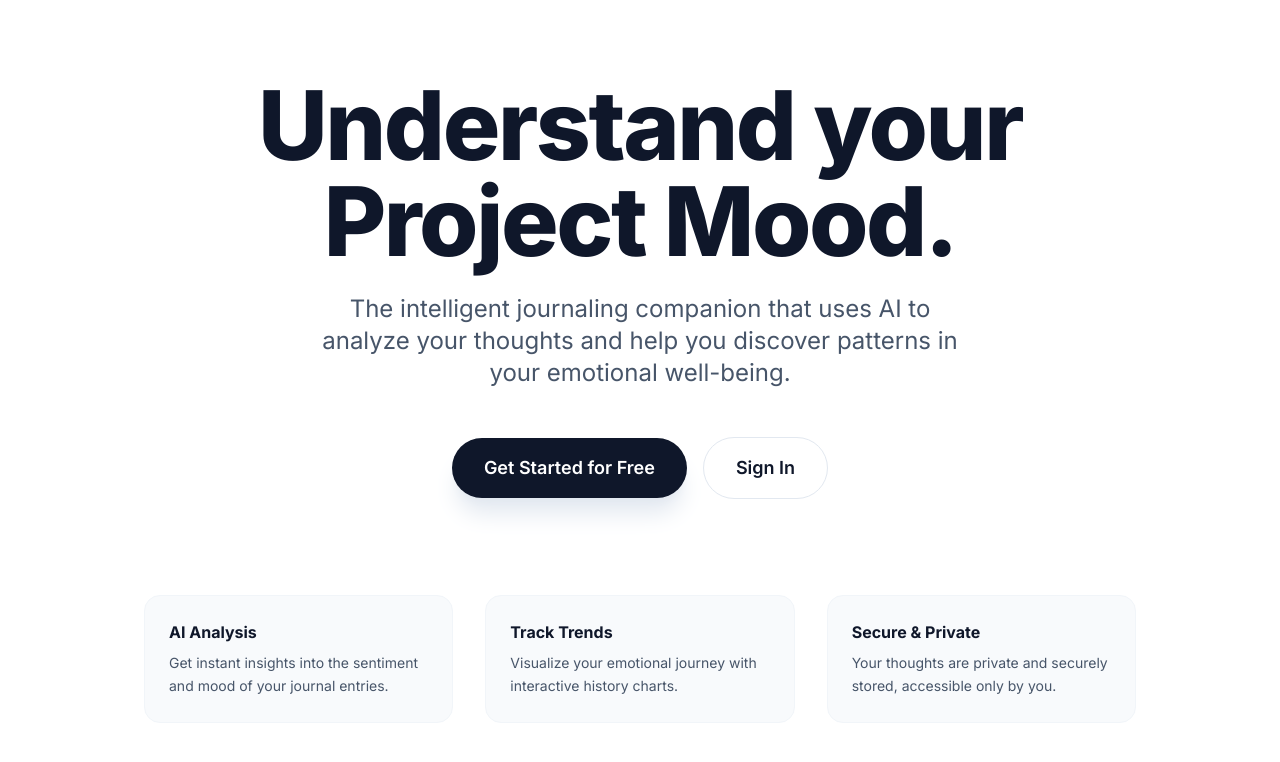
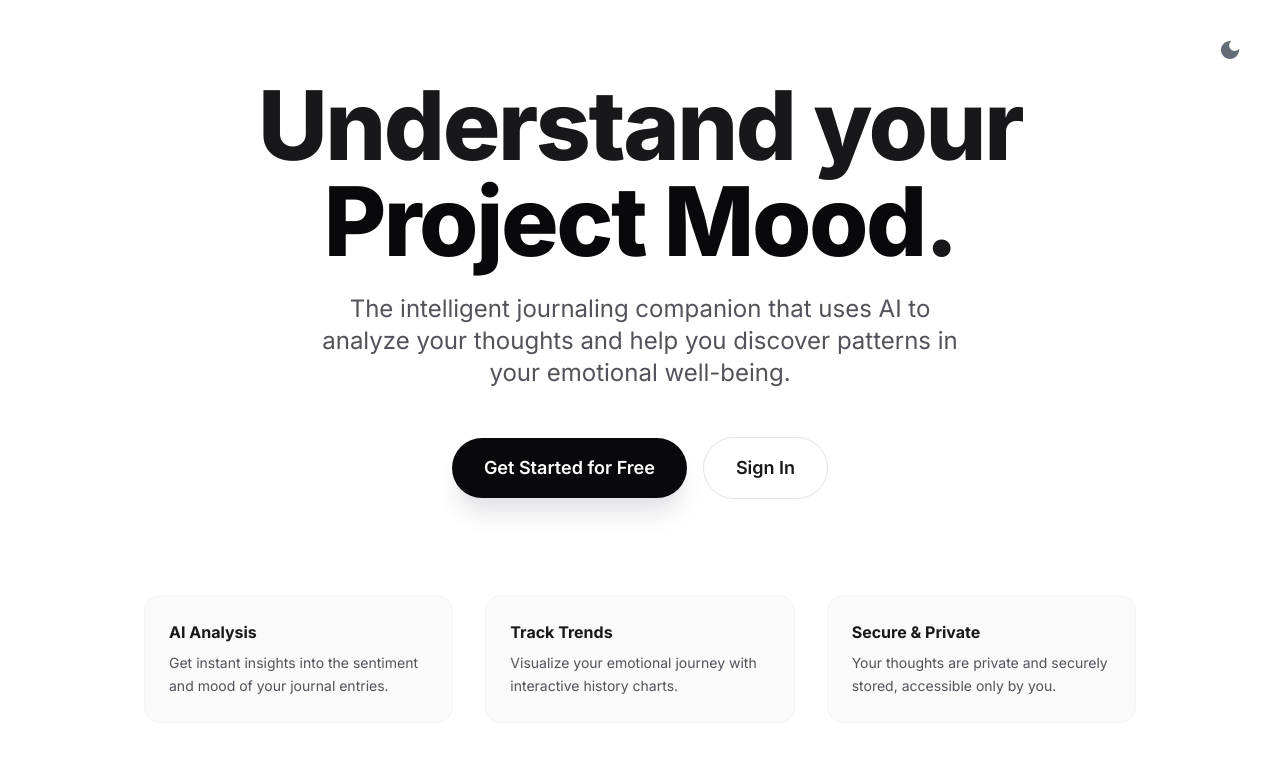
Before and after one commit to rabihak/ProjectMood, a Next.js app: page / in a window 1280 px wide. Shown: the top 762 px of the page. Built offline with nearby package versions, Linux system fonts and the light colour scheme; no server answers.

Commit message:
Implement theme toggle functionality and enhance UI with dark mode support across components

```diff
--- a/app/(dashboard)/layout.tsx
+++ b/app/(dashboard)/layout.tsx
@@ -4,9 +4,9 @@ import { Box } from '@mui/joy'
 function DashBoardLayout({ children } : any) {
 
   return (
-    <Box sx={{ minHeight: '100vh', display: 'flex', flexDirection: 'column' }}>
+    <Box sx={{ minHeight: '100vh', display: 'flex', flexDirection: 'column', bgcolor: 'background.body' }}>
       <Header />
-      <Box component="main" sx={{ flex: 1, position: 'relative' }}>
+      <Box component="main" sx={{ flex: 1, position: 'relative', bgcolor: 'background.body' }}>
         {children}
       </Box>
     </Box>
--- a/app/layout.tsx
+++ b/app/layout.tsx
@@ -23,7 +23,7 @@ export default function RootLayout({
   return (
     <ClerkProvider>
       <html lang="en">
-        <body className={`${inter.variable} ${inter.className}`}>
+        <body className={`${inter.variable} ${inter.className} bg-white dark:bg-zinc-950 transition-colors duration-300`}>
           <ThemeRegistry>
             {children}
             <SpeedInsights />
--- a/app/page.tsx
+++ b/app/page.tsx
@@ -1,6 +1,8 @@
 import Link from "next/link";
 import { auth } from '@clerk/nextjs/server';
 import { redirect } from "next/navigation";
+
+import ThemeToggle from "@/components/ThemeToggle";
 
 export default async function Home() {
   const { userId }: { userId: string | null } = await auth();
@@ -10,13 +12,16 @@ export default async function Home() {
   }
 
   return (
-    <div className="min-h-screen bg-white flex flex-col items-center justify-center p-4 sm:p-8" >
+    <div className="min-h-screen bg-white dark:bg-zinc-950 flex flex-col items-center justify-center p-4 sm:p-8 transition-colors duration-300" >
+      <div className="absolute top-8 right-8">
+        <ThemeToggle />
+      </div>
       <div className="max-w-5xl mx-auto text-center space-y-8 sm:space-y-12">
         <div className="space-y-4 sm:space-y-6">
-          <h1 className="text-4xl xs:text-5xl sm:text-7xl lg:text-8xl font-extrabold tracking-tight text-slate-900 leading-tight">
+          <h1 className="text-4xl xs:text-5xl sm:text-7xl lg:text-8xl font-extrabold tracking-tight text-zinc-900 dark:text-zinc-50 leading-tight">
             Understand your <span className="text-primary">Project Mood</span>.
           </h1>
-          <p className="text-lg sm:text-xl lg:text-2xl text-slate-600 max-w-2xl mx-auto leading-relaxed px-4">
+          <p className="text-lg sm:text-xl lg:text-2xl text-zinc-600 dark:text-zinc-400 max-w-2xl mx-auto leading-relaxed px-4">
             The intelligent journaling companion that uses AI to analyze your thoughts
             and help you discover patterns in your emotional well-being.
           </p>
@@ -24,29 +29,29 @@ export default async function Home() {
 
         <div className="flex flex-col sm:flex-row gap-4 justify-center items-center px-4">
           <Link href="/new-user" className="w-full sm:w-auto">
-            <button className="w-full sm:w-auto bg-primary text-white px-8 py-4 rounded-full text-lg font-semibold hover:opacity-90 transition-all shadow-xl shadow-slate-200">
+            <button className="w-full sm:w-auto bg-primary text-white dark:text-zinc-950 px-8 py-4 rounded-full text-lg font-semibold hover:opacity-90 transition-all shadow-xl shadow-zinc-200 dark:shadow-none">
               Get Started for Free
             </button>
           </Link>
           <Link href="/sign-in" className="w-full sm:w-auto">
-            <button className="w-full sm:w-auto text-slate-900 px-8 py-4 rounded-full text-lg font-semibold hover:bg-slate-50 transition-all border border-slate-200">
+            <button className="w-full sm:w-auto text-zinc-900 dark:text-zinc-200 px-8 py-4 rounded-full text-lg font-semibold hover:bg-zinc-50 dark:hover:bg-zinc-800 transition-all border border-zinc-200 dark:border-zinc-800">
               Sign In
             </button>
           </Link>
         </div>
 
         <div className="pt-12 grid grid-cols-1 sm:grid-cols-3 gap-6 sm:gap-8 text-left px-4">
-          <div className="p-6 rounded-2xl bg-slate-50 border border-slate-100 transition-colors hover:border-primary/20">
-            <h3 className="font-bold text-slate-900 mb-2">AI Analysis</h3>
-            <p className="text-slate-600 text-sm leading-relaxed">Get instant insights into the sentiment and mood of your journal entries.</p>
+          <div className="p-6 rounded-2xl bg-zinc-50 dark:bg-zinc-900 border border-zinc-100 dark:border-zinc-800 transition-colors hover:border-primary/20">
+            <h3 className="font-bold text-zinc-900 dark:text-zinc-100 mb-2">AI Analysis</h3>
+            <p className="text-zinc-600 dark:text-zinc-400 text-sm leading-relaxed">Get instant insights into the sentiment and mood of your journal entries.</p>
           </div>
-          <div className="p-6 rounded-2xl bg-slate-50 border border-slate-100 transition-colors hover:border-primary/20">
-            <h3 className="font-bold text-slate-900 mb-2">Track Trends</h3>
-            <p className="text-slate-600 text-sm leading-relaxed">Visualize your emotional journey with interactive history charts.</p>
+          <div className="p-6 rounded-2xl bg-zinc-50 dark:bg-zinc-900 border border-zinc-100 dark:border-zinc-800 transition-colors hover:border-primary/20">
+            <h3 className="font-bold text-zinc-900 dark:text-zinc-100 mb-2">Track Trends</h3>
+            <p className="text-zinc-600 dark:text-zinc-400 text-sm leading-relaxed">Visualize your emotional journey with interactive history charts.</p>
           </div>
-          <div className="p-6 rounded-2xl bg-slate-50 border border-slate-100 transition-colors hover:border-primary/20">
-            <h3 className="font-bold text-slate-900 mb-2">Secure & Private</h3>
-            <p className="text-slate-600 text-sm leading-relaxed">Your thoughts are private and securely stored, accessible only by you.</p>
+          <div className="p-6 rounded-2xl bg-zinc-50 dark:bg-zinc-900 border border-zinc-100 dark:border-zinc-800 transition-colors hover:border-primary/20">
+            <h3 className="font-bold text-zinc-900 dark:text-zinc-100 mb-2">Secure & Private</h3>
+            <p className="text-zinc-600 dark:text-zinc-400 text-sm leading-relaxed">Your thoughts are private and securely stored, accessible only by you.</p>
           </div>
         </div>
       </div>
--- a/components/EntryCardContainer.tsx
+++ b/components/EntryCardContainer.tsx
@@ -41,7 +41,8 @@ const EntryCardContainer = ({ entries }: any) => {
                   display: 'flex',
                   alignItems: 'center',
                   justifyContent: 'center',
-                  bgcolor: 'rgba(255, 255, 255, 0.4)',
+                  bgcolor: 'background.surface',
+                  opacity: 0.5,
                   borderRadius: 'xl',
                   zIndex: 10,
                   backdropFilter: 'blur(2px)'
--- a/components/HistoryChart.tsx
+++ b/components/HistoryChart.tsx
@@ -23,7 +23,8 @@ const CustomTooltip = ({ payload, label, active }: any) => {
       <Card
         sx={{
           p: 2,
-          bgcolor: 'rgba(255, 255, 255, 0.95)',
+          bgcolor: 'background.surface',
+          opacity: 0.95,
           backdropFilter: 'blur(8px)',
           border: '1px solid',
           borderColor: 'divider',
--- a/components/NewEntryCard.tsx
+++ b/components/NewEntryCard.tsx
@@ -47,7 +47,7 @@ const NewEntryCard = () => {
             variant="plain"
             sx={{
               ml: 'auto',
-              color: 'white',
+              color: 'inherit',
               "--CircularProgress-size": "24px",
               "--CircularProgress-trackThickness": "3px",
               "--CircularProgress-progressThickness": "3px"
--- a/components/Question.tsx
+++ b/components/Question.tsx
@@ -63,7 +63,7 @@ const Question = () => {
             borderRadius: 'lg',
             bgcolor: 'primary.lightBg',
             border: '1px solid',
-            borderColor: 'primary.solidBg',
+            borderColor: 'primary.softBg',
             opacity: loading ? 0.7 : 1,
             transition: 'opacity 0.2s'
           }}
@@ -71,7 +71,7 @@ const Question = () => {
           <Typography level="title-sm" sx={{ color: 'primary.solidBg', mb: 0.5, fontWeight: 'bold' }}>
             AI Assistant
           </Typography>
-          <Typography level="body-md" sx={{ color: 'slate.900' }}>
+          <Typography level="body-md">
             {loading ? "Thinking..." : response}
           </Typography>
         </Card>
--- a/components/ThemeRegistry.tsx
+++ b/components/ThemeRegistry.tsx
@@ -8,13 +8,44 @@ const theme = extendTheme({
     light: {
       palette: {
         primary: {
-          solidBg: '#0f172a', // Slate 900
-          solidHoverBg: '#1e293b', // Slate 800
+          solidBg: '#09090b', // Zinc 950
+          solidHoverBg: '#18181b', // Zinc 900
+          lightBg: '#f4f4f5', // Zinc 100
         },
         neutral: {
-          solidBg: '#64748b', // Slate 500
-          solidHoverBg: '#475569', // Slate 600
+          solidBg: '#71717a', // Zinc 500
+          solidHoverBg: '#52525b', // Zinc 600
+          lightBg: '#fafafa', // Zinc 50
         },
+      },
+    },
+    dark: {
+      palette: {
+        primary: {
+          solidBg: '#fafafa', // Zinc 50
+          solidHoverBg: '#f4f4f5', // Zinc 100
+          solidColor: '#09090b', // Zinc 950
+          lightBg: 'rgba(250, 250, 250, 0.1)',
+          softBg: 'rgba(250, 250, 250, 0.15)',
+          softColor: '#fafafa',
+        },
+        neutral: {
+          solidBg: '#27272a', // Zinc 800
+          solidHoverBg: '#3f3f46', // Zinc 700
+          lightBg: '#18181b', // Zinc 900
+          softBg: 'rgba(113, 113, 122, 0.2)',
+          softColor: '#a1a1aa',
+        },
+        background: {
+          body: '#09090b', // Zinc 950
+          surface: '#18181b', // Zinc 900
+        },
+        text: {
+          primary: '#fafafa', // Zinc 50
+          secondary: '#a1a1aa', // Zinc 400
+          tertiary: '#71717a', // Zinc 500
+        },
+        divider: 'rgba(255, 255, 255, 0.08)',
       },
     },
   },
@@ -26,7 +57,7 @@ const theme = extendTheme({
 
 export default function ThemeRegistry({ children }: { children: React.ReactNode }) {
   return (
-    <CssVarsProvider theme={theme} defaultMode="light">
+    <CssVarsProvider theme={theme} defaultMode="system" modeStorageKey="project-mood-theme">
       {children}
     </CssVarsProvider>
   );
--- /dev/null
+++ b/components/ThemeToggle.tsx
@@ -0,0 +1,49 @@
+'use client'
+
+import { IconButton, useColorScheme } from '@mui/joy';
+import React, { useEffect, useState } from 'react';
+import DarkModeIcon from '@mui/icons-material/DarkMode';
+import LightModeIcon from '@mui/icons-material/LightMode';
+
+export default function ThemeToggle() {
+  const { mode, setMode } = useColorScheme();
+  const [mounted, setMounted] = useState(false);
+
+  // Avoid hydration mismatch
+  useEffect(() => {
+    setMounted(true);
+  }, []);
+
+  useEffect(() => {
+    if (mounted) {
+      if (mode === 'dark') {
+        document.documentElement.classList.add('dark');
+      } else {
+        document.documentElement.classList.remove('dark');
+      }
+    }
+  }, [mode, mounted]);
+
+  if (!mounted) {
+    return (
+      <IconButton
+        variant="plain"
+        color="neutral"
+        sx={{ borderRadius: 'lg' }}
+      >
+        <DarkModeIcon />
+      </IconButton>
+    );
+  }
+
+  return (
+    <IconButton
+      variant="plain"
+      color="neutral"
+      onClick={() => setMode(mode === 'dark' ? 'light' : 'dark')}
+      sx={{ borderRadius: 'lg' }}
+    >
+      {mode === 'dark' ? <LightModeIcon /> : <DarkModeIcon />}
+    </IconButton>
+  );
+}
--- a/tailwind.config.ts
+++ b/tailwind.config.ts
@@ -1,6 +1,7 @@
 import type { Config } from "tailwindcss";
 
 const config: Config = {
+  darkMode: 'class',
   content: [
     "./pages/**/*.{js,ts,jsx,tsx,mdx}",
     "./components/**/*.{js,ts,jsx,tsx,mdx}",
```
Also changed, not shown: components/Editor.tsx (+6 -3 lines), components/Header.tsx (+5 -3 lines).
